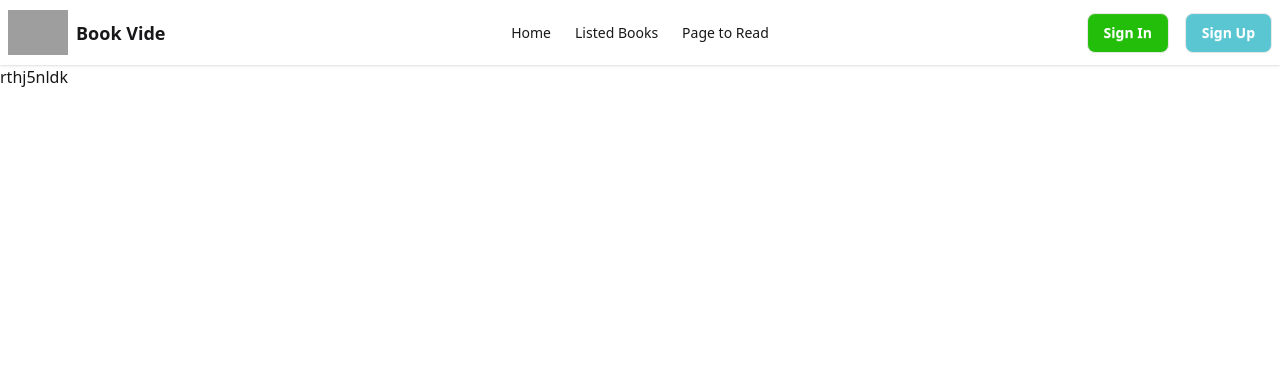
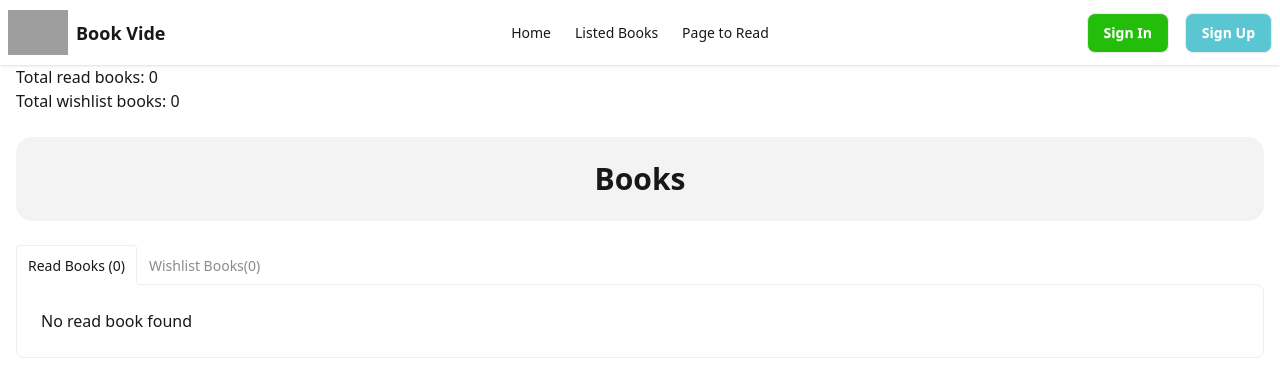
Before and after one commit to rahadshek/book-vibe, a Next.js app: page /listbook in a window 1280 px wide. Shown: the top 390 px of the page. Built offline with nearby package versions, Linux system fonts and the light colour scheme; grey boxes are pictures that could not be loaded.

Commit message:
Add book details to listed books in card format

```diff
--- a/package.json
+++ b/package.json
@@ -12,7 +12,8 @@
     "next": "16.4.0",
     "react": "19.3.0",
     "react-dom": "19.3.0",
-    "react-icons": "^5.7.0"
+    "react-icons": "^5.7.0",
+    "react-toastify": "^11.1.0"
   },
   "devDependencies": {
     "@tailwindcss/turbopack": "^4",
--- a/src/app/books/[bookId]/page.tsx
+++ b/src/app/books/[bookId]/page.tsx
@@ -7,8 +7,10 @@ interface IBookPromis {
   params: Promise<{ bookId: string }>;
 }
 
-const getBookData = async () => {
-  const res = await fetch("http://localhost:3000/booksData.json");
+const getBookData = async (): Promise<IBook[]> => {
+  const res = await fetch("http://localhost:3000/booksData.json", {
+    cache: "force-cache",
+  });
 
   if (!res.ok) {
     throw new Error("Failed to fetch books data");
@@ -17,12 +19,22 @@ const getBookData = async () => {
   return res.json();
 };
 
+// Generate static pages for all book IDs
+export async function generateStaticParams() {
+  const booksData = await getBookData();
+
+  return booksData.map((book) => ({
+    bookId: String(book.bookId),
+  }));
+}
+
 const BookDetailsPage = async ({ params }: IBookPromis) => {
   const { bookId } = await params;
 
   const booksData = await getBookData();
 
-  const book = booksData.find((book: IBook) => book.bookId === Number(bookId));
+  const book = booksData.find((item) => item.bookId === Number(bookId));
+
   if (!book) {
     return (
       <div className="container mx-auto px-4 py-20 text-center">
@@ -32,6 +44,7 @@ const BookDetailsPage = async ({ params }: IBookPromis) => {
   }
 
   const {
+
     bookName,
     author,
     image,
@@ -52,7 +65,7 @@ const BookDetailsPage = async ({ params }: IBookPromis) => {
       </h2>
 
       {/* Main Card */}
-      <div className="grid grid-cols-1 gap-6 overflow-hidden rounded-2xl border border-gray-200 bg-base-100 p-4 shadow-sm sm:p-6 md:gap-8 lg:grid-cols-2 lg:gap-10 lg:p-10">
+      <div  className="grid grid-cols-1 gap-6 overflow-hidden rounded-2xl border border-gray-200 bg-base-100 p-4 shadow-sm sm:p-6 md:gap-8 lg:grid-cols-2 lg:gap-10 lg:p-10">
         {/* Book Image */}
         <div className="flex min-h-[280px] items-center justify-center rounded-2xl bg-[#f3f3f3] p-6 sm:min-h-[380px] sm:p-10 lg:min-h-[480px]">
           <Image
@@ -141,7 +154,6 @@ const BookDetailsPage = async ({ params }: IBookPromis) => {
           {/* Action Buttons */}
           <div className="mt-3 flex flex-col gap-3 sm:flex-row">
             <ReadButtun book={book} />
-
             <WishlistButtun book={book} />
           </div>
         </div>
--- a/src/app/layout.tsx
+++ b/src/app/layout.tsx
@@ -3,6 +3,7 @@ import { Geist, Geist_Mono } from "next/font/google";
 import "./globals.css";
 import Navbar from "@/components/homeshow/Navbar";
 import BooksProvider from "@/context/BooksProvider";
+import { ToastContainer } from "react-toastify";
 
 const geistSans = Geist({
   variable: "--font-geist-sans",
@@ -30,6 +31,7 @@ export default function RootLayout({ children }: LayoutProps<"/">) {
           <Navbar />
           <main>{children}</main>
         </BooksProvider>
+        <ToastContainer />
       </body>
     </html>
   );
--- a/src/app/listbook/page.tsx
+++ b/src/app/listbook/page.tsx
@@ -1,15 +1,66 @@
 "use client";
+
+import LiastCard from "@/components/liastCard/LiastCard";
+import BookCard from "@/components/shear/BookCard";
 import { BooksContext } from "@/context/BooksProvider";
-
+import { IBook } from "@/types/books.type";
 import React, { useContext } from "react";
 
 const ListBooksPage = () => {
   const { read, wishlist } = useContext(BooksContext);
-  console.log(read," read books is there");
-  console.log(wishlist," wishlist books is there");
+
   return (
-    <div>
-      <h1>rthj5nldk</h1>
+    <div className="container mx-auto px-4">
+      <p>Total read books: {read.length}</p>
+      <p>Total wishlist books: {wishlist.length}</p>
+
+      <h2 className="my-6 rounded-2xl bg-[#f3f3f3] py-6 text-center text-3xl font-bold">
+        Books
+      </h2>
+
+      {/* Book Tabs */}
+      <div className="tabs tabs-lift">
+        {/* Read Books Tab */}
+        <input
+          type="radio"
+          name="my_tabs_3"
+          className="tab"
+          aria-label={`Read Books (${read.length})`}
+          defaultChecked
+        />
+
+        <div className="tab-content border-base-300 bg-base-100 p-6">
+          <div className="grid grid-cols-1 gap-6">
+            {read.length > 0 ? (
+              read.map((book: IBook) => {
+                return <LiastCard key={book.bookId} book={book} />;
+              })
+            ) : (
+              <p>No read book found</p>
+            )}
+          </div>
+        </div>
+
+        {/* Wishlist Tab */}
+        <input
+          type="radio"
+          name="my_tabs_3"
+          className="tab"
+          aria-label={`Wishlist Books(${wishlist.length})`}
+        />
+
+        <div className="tab-content border-base-300 bg-base-100 p-6">
+          <div className="grid grid-cols-1 gap-6">
+            {wishlist.length > 0 ? (
+              wishlist.map((book: IBook) => {
+                return <LiastCard key={book.bookId} book={book} />;
+              })
+            ) : (
+              <p>No wishlist book found </p>
+            )}
+          </div>
+        </div>
+      </div>
     </div>
   );
 };
--- a/src/components/booksDetails/ReadButtun.tsx
+++ b/src/components/booksDetails/ReadButtun.tsx
@@ -3,6 +3,7 @@
 import { BooksContext } from "@/context/BooksProvider";
 import { IBook } from "@/types/books.type";
 import React, { useContext } from "react";
+import { toast } from "react-toastify";
 
 const ReadButtun = ({ book }: { book: IBook }) => {
   const booksProvider = useContext(BooksContext);
@@ -10,9 +11,9 @@ const ReadButtun = ({ book }: { book: IBook }) => {
   const { read, setRead } = booksProvider;
 
   const handlReadBook = () => {
-    // console.log("read hit now ", book);
+    console.log("read hit now ", book);
     setRead([...read, book]);
-    alert(`add you book is${book.bookName}`);
+    toast.success(`you add a${book.bookName} book in your wishlist`);
   };
 
   return (
--- a/src/components/booksDetails/WishlistButtun.tsx
+++ b/src/components/booksDetails/WishlistButtun.tsx
@@ -3,6 +3,7 @@
 import { BooksContext } from "@/context/BooksProvider";
 import { IBook } from "@/types/books.type";
 import React, { useContext } from "react";
+import { toast } from "react-toastify";
 
 const WishlistButtun = ({ book }: { book: IBook }) => {
   const booksProvider = useContext(BooksContext);
@@ -10,10 +11,10 @@ const WishlistButtun = ({ book }: { book: IBook }) => {
   const { wishlist, setWishlist } = booksProvider;
 
   const handlWishlistBook = () => {
-    // console.log(" wishlist hit now ", book);
+    console.log(" wishlist hit now ", book);
     setWishlist([...wishlist, book]);
 
-    alert(`add you book is${book.bookName}`);
+    toast.success(`you add a${book.bookName} book in your wishlist`);
   };
 
   return (
--- /dev/null
+++ b/src/components/liastCard/LiastCard.tsx
@@ -0,0 +1,116 @@
+import React from "react";
+import Image from "next/image";
+import { FaRegStar, FaMapMarkerAlt } from "react-icons/fa"; // অথবা প্রয়োজনীয় আইকন
+import { HiOutlineUsers, HiOutlineDocumentText } from "react-icons/hi2";
+import { IBook } from "@/types/books.type";
+import Link from "next/link";
+
+interface IBookPromis {
+  book: IBook;
+}
+
+const LiastCard = ({ book }: IBookPromis) => {
+  const {
+    bookId,
+    bookName,
+    author,
+    image,
+    rating,
+    tags,
+    category,
+    yearOfPublishing,
+    publisher,
+    totalPages,
+  } = book;
+
+  return (
+    <div className="grid grid-cols-1 items-center gap-6 rounded-3xl border border-[#dcdcdc] bg-white p-4 transition-all duration-300 hover:shadow-lg sm:p-6 md:grid-cols-[220px_1fr] md:gap-8">
+      {/* Book Image */}
+      <div className="flex h-64 items-center justify-center overflow-hidden rounded-2xl bg-[#f3f3f3] p-5 sm:h-72 md:h-64">
+        <Image
+          src={image}
+          alt={bookName}
+          width={250}
+          height={280}
+          sizes="(max-width: 768px) 80vw, 220px"
+          className="h-full w-full rounded-md object-contain"
+        />
+      </div>
+
+      {/* Book Information */}
+      <div className="flex min-w-0 flex-col">
+        {/* Book Name */}
+        <h2 className="text-xl font-bold text-gray-900 sm:text-2xl">
+          {bookName}
+        </h2>
+
+        {/* Author */}
+        <p className="mt-2 text-sm font-medium text-gray-600 sm:text-base">
+          By : {author}
+        </p>
+
+        {/* Tags and Year of Publishing */}
+        <div className="mt-4 flex flex-wrap items-center gap-3 text-sm text-gray-600">
+          <span className="font-semibold text-gray-900">Tag</span>
+          <div className="flex flex-wrap gap-2">
+            {(tags ?? []).map((tag) => (
+              <span
+                key={tag}
+                className="rounded-full bg-green-50 px-3 py-1 text-sm font-semibold text-green-600"
+              >
+                #{tag}
+              </span>
+            ))}
+          </div>
+
+          {yearOfPublishing && (
+            <span className="ml-auto flex items-center gap-1.5 text-gray-500">
+              📍 Year of Publishing: {yearOfPublishing}
+            </span>
+          )}
+        </div>
+
+        {/* Publisher and Page Info */}
+        <div className="mt-3 flex flex-wrap items-center gap-6 text-sm text-gray-500">
+          {publisher && (
+            <span className="flex items-center gap-2">
+              <HiOutlineUsers className="text-lg" /> Publisher: {publisher}
+            </span>
+          )}
+          {totalPages && (
+            <span className="flex items-center gap-2">
+              <HiOutlineDocumentText className="text-lg" /> Page {totalPages}
+            </span>
+          )}
+        </div>
+
+        <hr className="my-4 border-t border-gray-200" />
+
+        {/* Category, Rating, and View Details Button */}
+        <div className="flex flex-wrap items-center justify-between gap-4">
+          <div className="flex flex-wrap items-center gap-3">
+            {category && (
+              <span className="rounded-full bg-blue-100 px-4 py-2 text-sm font-medium text-blue-600">
+                Category: {category}
+              </span>
+            )}
+            {rating && (
+              <span className="flex items-center gap-1.5 rounded-full bg-amber-50 px-4 py-2 text-sm font-medium text-amber-600">
+                Rating: {rating} <FaRegStar className="text-amber-500" />
+              </span>
+            )}
+          </div>
+
+          <Link
+            href={`/books/${bookId}`}
+            className="flex items-center justify-center rounded-full bg-green-600 px-6 py-2.5 font-semibold text-white transition-all duration-300 hover:bg-green-700 hover:shadow-md active:scale-95"
+          >
+            View Details
+          </Link>
+        </div>
+      </div>
+    </div>
+  );
+};
+
+export default LiastCard;
--- a/src/types/books.type.tsx
+++ b/src/types/books.type.tsx
@@ -1,4 +1,4 @@
-export interface IBook  {
+export interface IBook {
   bookId: number;
   bookName: string;
   author: string;
@@ -10,4 +10,4 @@ export interface IBook  {
   tags: string[];
   publisher: string;
   yearOfPublishing: number;
-};
+}
```
Also changed, not shown: 1 other file (tests, documents, lock files or other folders).
